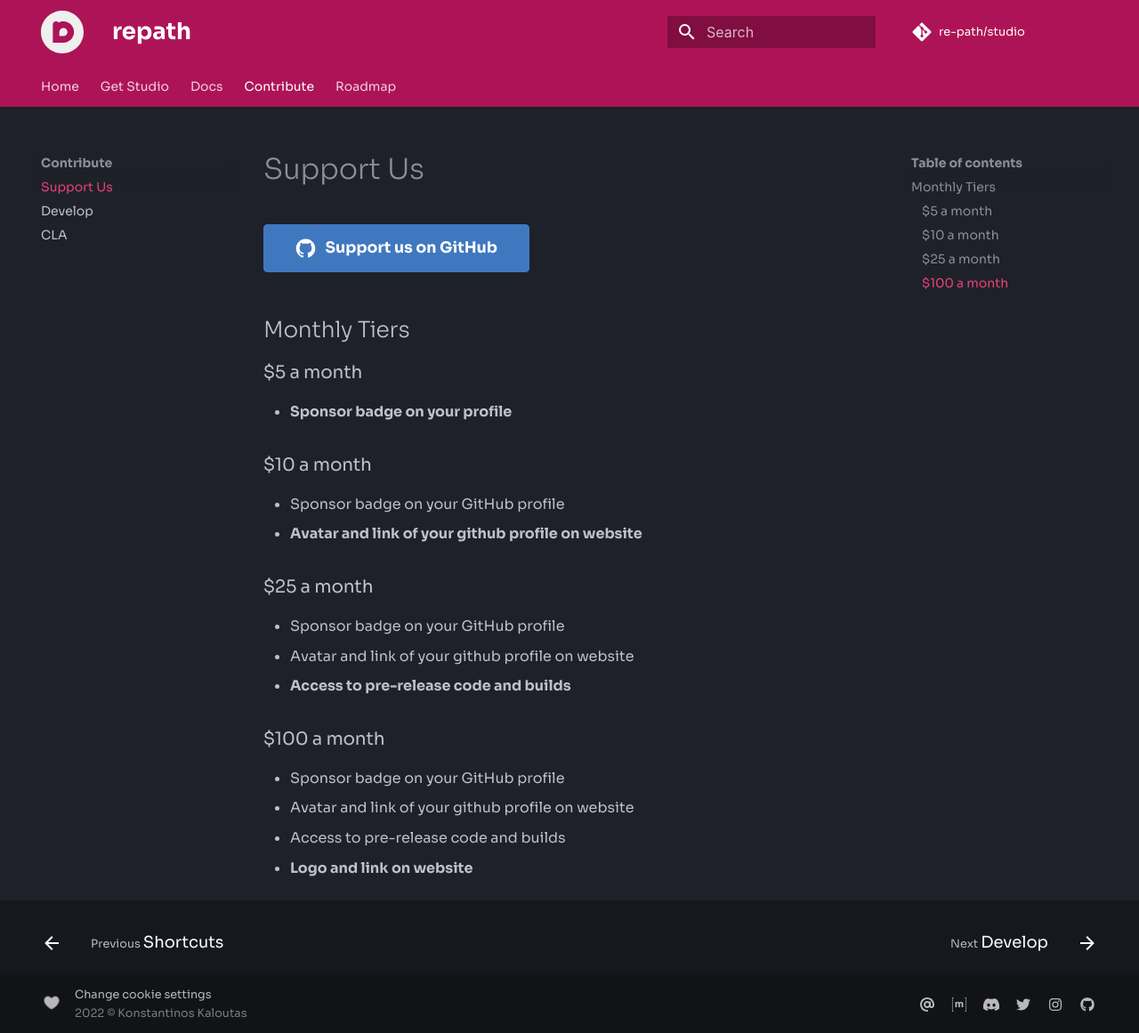
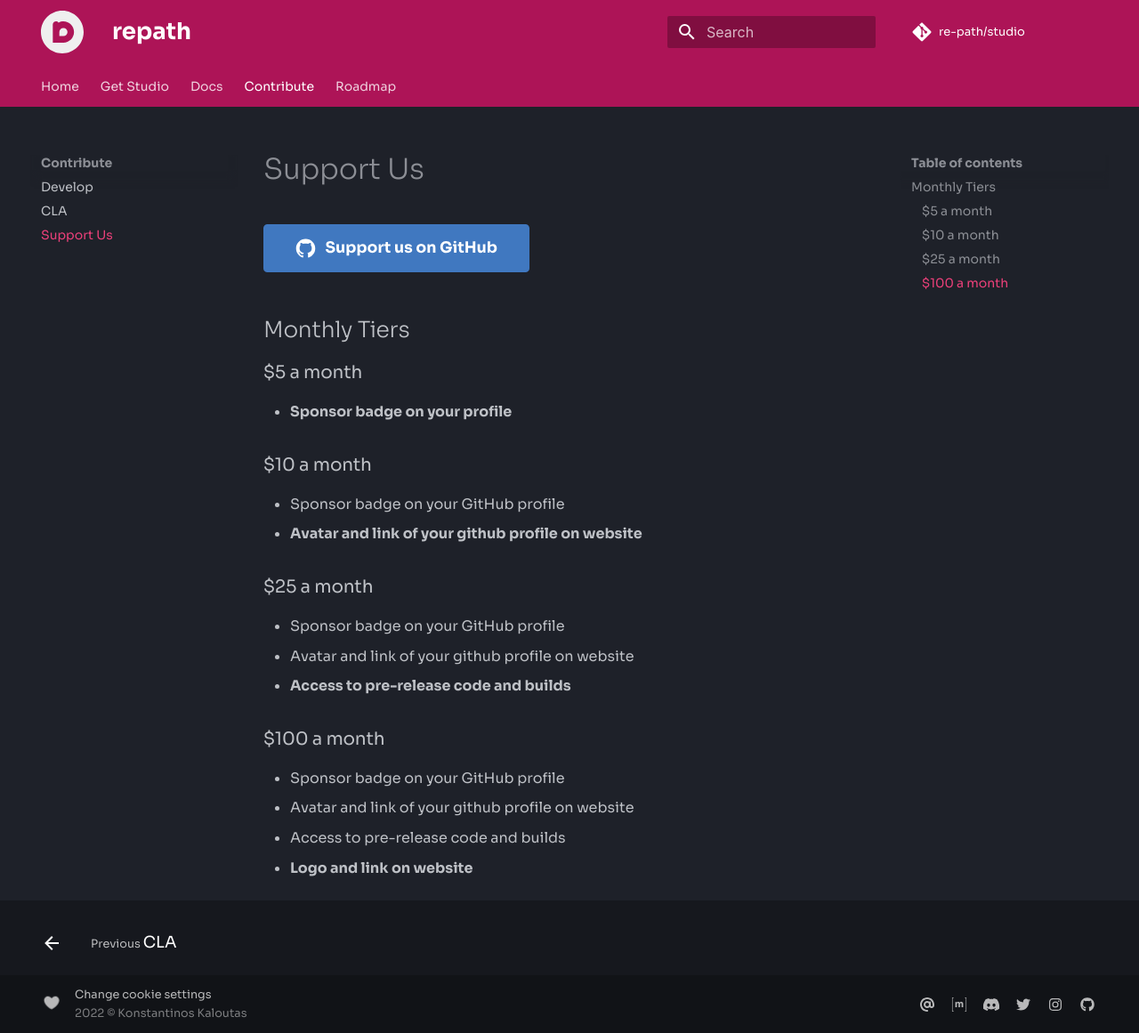
Before and after one commit to repath-project/repath-website, an MkDocs documentation site: the page built from docs/contribute/support-us.md, in a window 1280 px wide and 1161 px high. Shown: the whole window at 89% size. Built offline with MkDocs 1.6.1 and Material for MkDocs 9.7.7, drawn with Linux system fonts in a browser that asks for light colours; comment, search, counter and statistics services are not loaded; some of the changed lines change nothing that is shown.

Commit message:
Re-order pages

```diff
--- a/mkdocs.yml
+++ b/mkdocs.yml
@@ -41,9 +41,9 @@
     - docs/getting-started.md
     - docs/shortcuts.md
   - Contribute:
-    - contribute/support-us.md
     - contribute/develop.md
     - CLA: contribute/cla.md
+    - contribute/support-us.md
   - Roadmap:
     - roadmap/roadmap.md
     - roadmap/changelog.md
```
